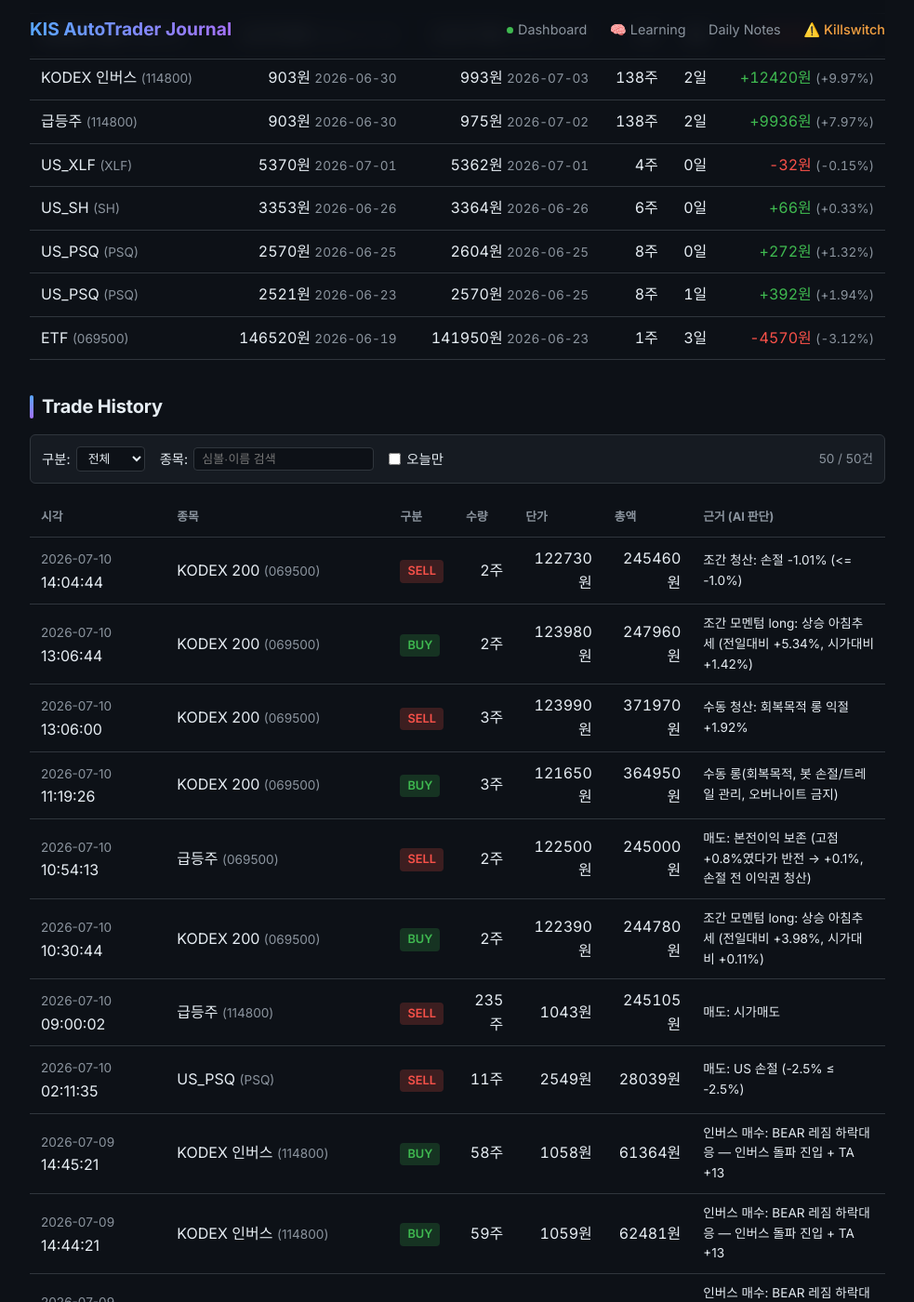
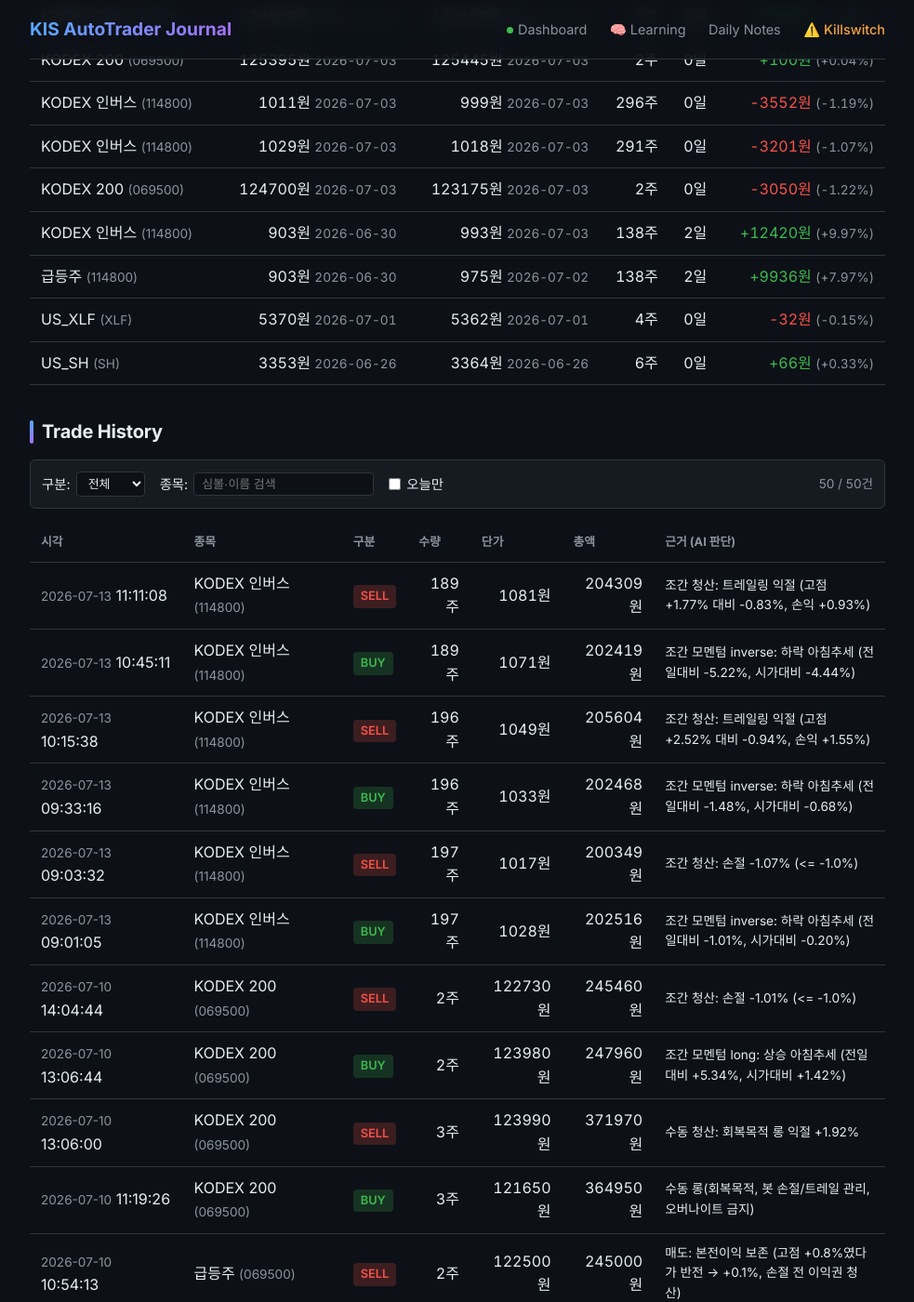
Before and after one commit to BudongJW/kis-trading-journal, a Jekyll site: the page built from index.html, in a window 1280 px wide and 1400 px high, scrolled down 4376 px. Shown: the whole window at 93% size, without its empty margins (148-1131 px from the left). Built offline with Jekyll 4.4.1, drawn with Linux system fonts in a browser that asks for light colours; nearby versions of some CDN libraries; some of the changed text lies outside the part shown.

Commit message:
auto: portfolio update 14:21

```diff
--- a/_data/portfolio.json
+++ b/_data/portfolio.json
@@ -1,7 +1,7 @@
 {
-  "updated_at": "2026-07-11T06:59:52.338289",
+  "updated_at": "2026-07-13T14:21:39.111316",
   "initial_capital": 500000,
-  "cash": 886302,
+  "cash": 633732,
   "holdings": [],
   "reconcile": {
     "matched": 0,
@@ -17,89 +17,17 @@
     "set_by": ""
   },
   "holdings_value": 0,
-  "total_value": 872850,
-  "total_pnl": -7463,
-  "total_pnl_pct": -0.85,
-  "realized_pnl": -7463,
+  "total_value": 875971,
+  "total_pnl": -4604,
+  "total_pnl_pct": -0.52,
+  "realized_pnl": -4604,
   "unrealized_pnl": 0,
-  "total_trades": 87,
-  "completed_trades": 46,
-  "winning_trades": 21,
-  "losing_trades": 24,
-  "win_rate": 45.7,
+  "total_trades": 93,
+  "completed_trades": 49,
+  "winning_trades": 23,
+  "losing_trades": 25,
+  "win_rate": 46.9,
   "trades": [
-    {
-      "timestamp": "2026-06-26T04:45:23",
-      "date": "2026-06-26",
-      "time": "04:45:23",
-      "symbol": "SH",
-      "name": "US_SH",
-      "side": "sell",
-      "qty": 6,
-      "price": 3364,
-      "amount": 20184,
-      "reason": "매도: 미국장 마감 청산"
-    },
-    {
-      "timestamp": "2026-06-30T12:25:00",
-      "date": "2026-06-30",
-      "time": "12:25:00",
-      "symbol": "114800",
-      "name": "KODEX 인버스",
-      "side": "buy",
-      "qty": 276,
-      "price": 903,
-      "amount": 249228,
-      "reason": "인버스 매수 백필: CAUTION 레짐 하락대응 (debug-once 미기록 복구)"
-    },
-    {
-      "timestamp": "2026-07-01T00:12:19",
-      "date": "2026-07-01",
-      "time": "00:12:19",
-      "symbol": "XLF",
-      "name": "Financial Select Sector SPDR (금융)",
-      "side": "buy",
-      "qty": 4,
-      "price": 5370,
-      "amount": 21480,
-      "reason": "US 매수: 변동성 돌파 + TA +24"
-    },
-    {
-      "timestamp": "2026-07-01T04:45:11",
-      "date": "2026-07-01",
-      "time": "04:45:11",
-      "symbol": "XLF",
-      "name": "US_XLF",
-      "side": "sell",
-      "qty": 4,
-      "price": 5362,
-      "amount": 21448,
-      "reason": "매도: 미국장 마감 청산"
-    },
-    {
-      "timestamp": "2026-07-02T13:57:58",
-      "date": "2026-07-02",
-      "time": "13:57:58",
-      "symbol": "114800",
-      "name": "급등주",
-      "side": "sell",
-      "qty": 138,
-      "price": 975,
-      "amount": 134550,
-      "reason": "분할매도: [분할] 1차 익절 (+7.9% ≥ 3%, 보유분의 50% 매도)"
-    },
-    {
-      "timestamp": "2026-07-03T09:00:39",
-      "date": "2026-07-03",
-      "time": "09:00:39",
-      "symbol": "114800",
-      "name": "KODEX 인버스",
-      "side": "sell",
-      "qty": 138,
-      "price": 993,
-      "amount": 137034,
-      "reason": "매도: 추적 손절 (고점 1,009원에서 -1.6% 하락, 수익 +9.8%)"
-    },
     {
       "timestamp": "2026-07-03T09:00:42",
       "date": "2026-07-03",
@@ -627,51 +555,81 @@
       "price": 122730,
       "amount": 245460,
       "reason": "조간 청산: 손절 -1.01% (<= -1.0%)"
+    },
+    {
+      "timestamp": "2026-07-13T09:01:05",
+      "date": "2026-07-13",
+      "time": "09:01:05",
+      "symbol": "114800",
+      "name": "KODEX 인버스",
+      "side": "buy",
+      "qty": 197,
+      "price": 1028,
+      "amount": 202516,
+      "reason": "조간 모멘텀 inverse: 하락 아침추세 (전일대비 -1.01%, 시가대비 -0.20%)"
+    },
+    {
+      "timestamp": "2026-07-13T09:03:32",
+      "date": "2026-07-13",
+      "time": "09:03:32",
+      "symbol": "114800",
+      "name": "KODEX 인버스",
+      "side": "sell",
+      "qty": 197,
+      "price": 1017,
+      "amount": 200349,
+      "reason": "조간 청산: 손절 -1.07% (<= -1.0%)"
+    },
+    {
+      "timestamp": "2026-07-13T09:33:16",
+      "date": "2026-07-13",
+      "time": "09:33:16",
+      "symbol": "114800",
+      "name": "KODEX 인버스",
+      "side": "buy",
+      "qty": 196,
+      "price": 1033,
+      "amount": 202468,
+      "reason": "조간 모멘텀 inverse: 하락 아침추세 (전일대비 -1.48%, 시가대비 -0.68%)"
+    },
+    {
+      "timestamp": "2026-07-13T10:15:38",
+      "date": "2026-07-13",
+      "time": "10:15:38",
+      "symbol": "114800",
+      "name": "KODEX 인버스",
+      "side": "sell",
+      "qty": 196,
+      "price": 1049,
+      "amount": 205604,
+      "reason": "조간 청산: 트레일링 익절 (고점 +2.52% 대비 -0.94%, 손익 +1.55%)"
+    },
+    {
+      "timestamp": "2026-07-13T10:45:11",
+      "date": "2026-07-13",
+      "time": "10:45:11",
+      "symbol": "114800",
+      "name": "KODEX 인버스",
+      "side": "buy",
+      "qty": 189,
+      "price": 1071,
+      "amount": 202419,
+      "reason": "조간 모멘텀 inverse: 하락 아침추세 (전일대비 -5.22%, 시가대비 -4.44%)"
+    },
+    {
+      "timestamp": "2026-07-13T11:11:08",
+      "date": "2026-07-13",
+      "time": "11:11:08",
+      "symbol": "114800",
+      "name": "KODEX 인버스",
+      "side": "sell",
+      "qty": 189,
+      "price": 1081,
+      "amount": 204309,
+      "reason": "조간 청산: 트레일링 익절 (고점 +1.77% 대비 -0.83%, 손익 +0.93%)"
     }
   ],
   "realized": [
-    {
-      "symbol": "069500",
-      "name": "ETF",
-      "buy_date": "2026-06-19",
-      "buy_time": "13:24:15",
-      "buy_price": 146520,
-      "sell_date": "2026-06-23",
-      "sell_time": "10:50:27",
-      "sell_price": 141950,
-      "qty": 1,
-      "pnl": -4570,
-      "pnl_pct": -3.12,
-      "hold_days": 3
-    },
-    {
-      "symbol": "PSQ",
-      "name": "US_PSQ",
-      "buy_date": "2026-06-23",
-      "buy_time": "03:22:09",
-      "buy_price": 2521,
-      "sell_date": "2026-06-25",
-      "sell_time": "00:19:28",
-      "sell_price": 2570,
-      "qty": 8,
-      "pnl": 392,
-      "pnl_pct": 1.94,
-      "hold_days": 1
-    },
-    {
-      "symbol": "PSQ",
-      "name": "US_PSQ",
-      "buy_date": "2026-06-25",
-      "buy_time": "00:19:39",
-      "buy_price": 2570,
-      "sell_date": "2026-06-25",
-      "sell_time": "04:45:28",
-      "sell_price": 2604,
-      "qty": 8,
-      "pnl": 272,
-      "pnl_pct": 1.32,
-      "hold_days": 0
-    },
     {
       "symbol": "SH",
       "name": "US_SH",
@@ -1049,39 +1007,91 @@
       "pnl": -2500,
       "pnl_pct": -1.01,
       "hold_days": 0
+    },
+    {
+      "symbol": "114800",
+      "name": "KODEX 인버스",
+      "buy_date": "2026-07-13",
+      "buy_time": "09:01:05",
+      "buy_price": 1028,
+      "sell_date": "2026-07-13",
+      "sell_time": "09:03:32",
+      "sell_price": 1017,
+      "qty": 197,
+      "pnl": -2167,
+      "pnl_pct": -1.07,
+      "hold_days": 0
+    },
+    {
+      "symbol": "114800",
+      "name": "KODEX 인버스",
+      "buy_date": "2026-07-13",
+      "buy_time": "09:33:16",
+      "buy_price": 1033,
+      "sell_date": "2026-07-13",
+      "sell_time": "10:15:38",
+      "sell_price": 1049,
+      "qty": 196,
+      "pnl": 3136,
+      "pnl_pct": 1.55,
+      "hold_days": 0
+    },
+    {
+      "symbol": "114800",
+      "name": "KODEX 인버스",
+      "buy_date": "2026-07-13",
+      "buy_time": "10:45:11",
+      "buy_price": 1071,
+      "sell_date": "2026-07-13",
+      "sell_time": "11:11:08",
+      "sell_price": 1081,
+      "qty": 189,
+      "pnl": 1890,
+      "pnl_pct": 0.93,
+      "hold_days": 0
     }
   ],
   "rejected_orders": [],
   "today_summary": {
-    "date": "2026-07-11",
-    "buys": 0,
-    "sells": 0,
-    "completed_round_trips": 0,
-    "buy_notional": 0,
-    "sell_notional": 0,
-    "fees": 0,
-    "taxes": 0,
-    "total_cost": 0,
-    "realized_pnl_gross": 0,
-    "realized_pnl_net": 0,
-    "best_trade": null,
-    "worst_trade": null
+    "date": "2026-07-13",
+    "buys": 3,
+    "sells": 3,
+    "completed_round_trips": 3,
+    "buy_notional": 607403,
+    "sell_notional": 610262,
+    "fees": 182,
+    "taxes": 1404,
+    "total_cost": 1586,
+    "realized_pnl_gross": 2859,
+    "realized_pnl_net": 1273,
+    "best_trade": {
+      "symbol": "114800",
+      "name": "KODEX 인버스",
+      "pnl": 3136,
+      "pnl_pct": 1.55
+    },
+    "worst_trade": {
+      "symbol": "114800",
+      "name": "KODEX 인버스",
+      "pnl": -2167,
+      "pnl_pct": -1.07
+    }
   },
   "costs": {
-    "total_fees": 3137,
-    "total_taxes": 13900,
-    "total_cost": 17037,
-    "realized_pnl_gross": -7463,
-    "realized_pnl_net": -24500,
+    "total_fees": 3319,
+    "total_taxes": 15304,
+    "total_cost": 18623,
+    "realized_pnl_gross": -4604,
+    "realized_pnl_net": -23227,
     "tax_exemption_remaining_krw": 2500000
   },
   "performance": {
-    "sharpe_ratio": -0.01,
+    "sharpe_ratio": -0.0,
     "max_drawdown_pct": -100.0,
-    "profit_factor": 0.87,
-    "avg_win_pct": 2.26,
-    "avg_loss_pct": -2.13,
-    "total_return_pct": -1.49
+    "profit_factor": 0.92,
+    "avg_win_pct": 2.17,
+    "avg_loss_pct": -2.08,
+    "total_return_pct": -0.92
   },
   "r_summary": {},
   "daily_history": [
@@ -1714,6 +1724,21 @@
       "hmm_state": "bear",
       "confidence": 0.464,
       "k_value": 0.51
+    },
+    {
+      "date": "2026-07-13",
+      "total_value": 875971,
+      "cash": 633732,
+      "holdings_value": 0,
+      "day_pnl": 1273,
+      "cumul_pnl": -4604,
+      "realized_pnl": -4604,
+      "unrealized_pnl": 0,
+      "net_deposit": 380575,
+      "regime": "up",
+      "hmm_state": "bear",
+      "confidence": 0.464,
+      "k_value": 0.51
     }
   ],
   "market": {
@@ -1723,8 +1748,8 @@
     "volatility": "normal",
     "vol_percentile": 56.0,
     "overnight_gap": {
-      "direction": "bullish",
-      "strength": 0.37,
+      "direction": "neutral",
+      "strength": 0.13,
       "action": "normal"
     },
     "strong_sectors": [
@@ -1785,7 +1810,7 @@
   },
   "us_session": {
     "enabled": true,
-    "cash_usd": 548.393259,
+    "cash_usd": 551.326727,
     "positions": 0,
     "holdings": [],
     "max_positions": 3,
@@ -1841,23 +1866,23 @@
       "analyzed_at": "2026-07-10 10:05"
     },
     "overnight": {
-      "direction": "bullish",
-      "nasdaq_change": 1.3,
-      "sp500_change": 0.81,
+      "direction": "neutral",
+      "nasdaq_change": 0.34,
+      "sp500_change": 0.43,
       "recommended_action": "normal"
     },
     "strong_sectors": [
       "IT"
     ],
     "lgbm": {
-      "accuracy": 80.6,
-      "auc": 0.8762,
+      "accuracy": 77.8,
+      "auc": 0.873,
       "n_samples": 180,
-      "trained_at": "2026-07-10T19:28:29.476510",
+      "trained_at": "2026-07-11T07:32:28.658971",
       "top_features": [
         {
           "name": "momentum_accel_3d",
-          "importance": 269.6
+          "importance": 278.4
         },
         {
           "name": "body_ratio",
@@ -1865,7 +1890,7 @@
         },
         {
           "name": "upper_shadow",
-          "importance": 142.3
+          "importance": 144.0
         },
         {
           "name": "obv_slope_10",
@@ -1873,11 +1898,11 @@
         },
         {
           "name": "ma60_ratio",
-          "importance": 107.3
+          "importance": 110.4
         },
         {
           "name": "di_plus",
-          "importance": 102.8
+          "importance": 105.7
         },
         {
           "name": "ret_3d",
@@ -1888,12 +1913,12 @@
           "importance": 82.1
         },
         {
+          "name": "momentum_accel",
+          "importance": 79.8
+        },
+        {
           "name": "stoch_k",
           "importance": 79.5
-        },
-        {
-          "name": "vol_ma5_ratio",
-          "importance": 75.9
         }
       ]
     },
@@ -1950,10 +1975,10 @@
     "game": {
       "level": 8,
       "title": "베테랑",
-      "xp": 14853,
-      "xp_in_level": 547,
+      "xp": 15739,
+      "xp_in_level": 1433,
       "xp_for_next": 6321,
-      "progress_pct": 8.7,
+      "progress_pct": 22.7,
       "achievements": [
         {
           "icon": "🎯",
@@ -2008,21 +2033,21 @@
         {
           "label": "예측력",
           "icon": "🎯",
-          "value": 81,
+          "value": 78,
           "suffix": "%",
-          "bar": 81
+          "bar": 78
         },
         {
           "label": "승률",
           "icon": "📈",
-          "value": 46,
+          "value": 47,
           "suffix": "%",
-          "bar": 46
+          "bar": 47
         },
         {
           "label": "거래경험",
           "icon": "💼",
-          "value": 87,
+          "value": 93,
           "suffix": "건",
           "bar": null
         },
@@ -2050,12 +2075,12 @@
     "size_mult": 0.85,
     "k_effective": 0.51,
     "allow_summary": "롱",
-    "briefing": "오늘 스탠스 중립(NEUTRAL) · 레짐 BULL·신뢰도 46% · 美 오버나이트 bullish(+1.3%) · 예산 70%·최대 2종목·허용 롱",
+    "briefing": "오늘 스탠스 중립(NEUTRAL) · 레짐 BULL·신뢰도 46% · 美 오버나이트 neutral(+0.3%) · 예산 70%·최대 2종목·허용 롱",
     "signals": {
       "regime": "BULL",
       "confidence": 0.464,
-      "direction": "bullish",
-      "nasdaq_change": 1.3,
+      "direction": "neutral",
+      "nasdaq_change": 0.34,
       "high_vol": false,
       "vol_percentile": 56.0,
       "rapid_level": "NONE"
--- a/state/trades.csv
+++ b/state/trades.csv
@@ -86,3 +86,9 @@
 2026-07-10T13:06:00,069500,KODEX 200,sell,3,123990,371970,0,수동 청산: 회복목적 롱 익절 +1.92%
 2026-07-10T13:06:44,069500,KODEX 200,buy,2,123980,247960,0,"조간 모멘텀 long: 상승 아침추세 (전일대비 +5.34%, 시가대비 +1.42%)"
 2026-07-10T14:04:44,069500,KODEX 200,sell,2,122730,245460,0,조간 청산: 손절 -1.01% (<= -1.0%)
+2026-07-13T09:01:05,114800,KODEX 인버스,buy,197,1028,202516,0,"조간 모멘텀 inverse: 하락 아침추세 (전일대비 -1.01%, 시가대비 -0.20%)"
+2026-07-13T09:03:32,114800,KODEX 인버스,sell,197,1017,200349,0,조간 청산: 손절 -1.07% (<= -1.0%)
+2026-07-13T09:33:16,114800,KODEX 인버스,buy,196,1033,202468,0,"조간 모멘텀 inverse: 하락 아침추세 (전일대비 -1.48%, 시가대비 -0.68%)"
+2026-07-13T10:15:38,114800,KODEX 인버스,sell,196,1049,205604,0,"조간 청산: 트레일링 익절 (고점 +2.52% 대비 -0.94%, 손익 +1.55%)"
+2026-07-13T10:45:11,114800,KODEX 인버스,buy,189,1071,202419,0,"조간 모멘텀 inverse: 하락 아침추세 (전일대비 -5.22%, 시가대비 -4.44%)"
+2026-07-13T11:11:08,114800,KODEX 인버스,sell,189,1081,204309,0,"조간 청산: 트레일링 익절 (고점 +1.77% 대비 -0.83%, 손익 +0.93%)"
```
